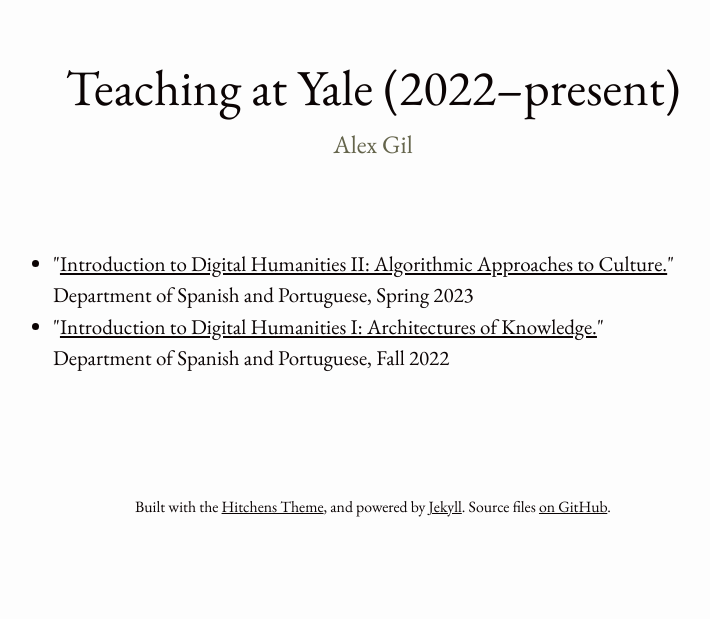
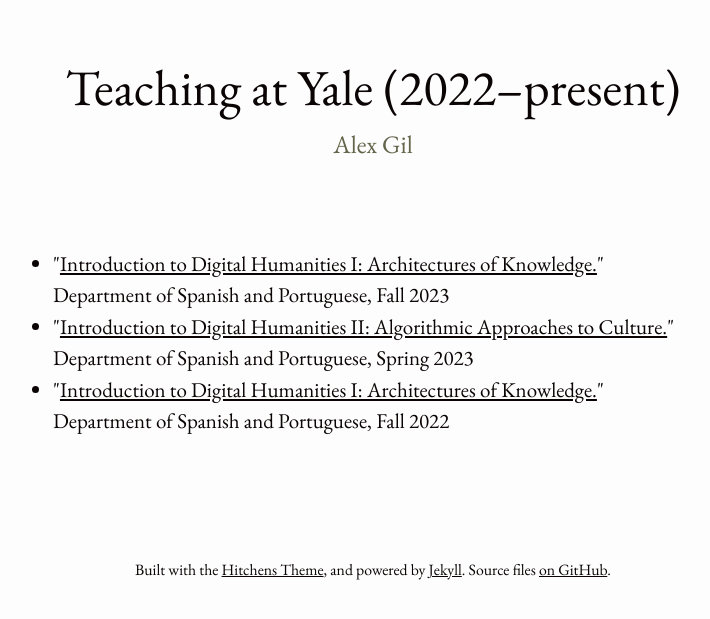
Before and after one commit to elotroalex/s23-intro-dh, a Jekyll site: the page built from index.html, in a window 1280 px wide. Shown: the top 619 px of the page, without its empty margins (267-977 px from the left). Built offline with Jekyll 4.4.1, drawn with Linux system fonts in a browser that asks for light colours.

Commit message:
added fall course

```diff
--- a/_layouts/home.html
+++ b/_layouts/home.html
@@ -2,18 +2,18 @@
 layout: default
 ---
 
-
-  <header class="site-masthead">
-
-      <h1>
-        Teaching at Yale (2022–present)
-      </h1>
-      <h2>Alex Gil</h2>
-
-  </header>
+<header class="site-masthead">
+  <h1>Teaching at Yale (2022–present)</h1>
+  <h2>Alex Gil</h2>
+</header>
 
 <main class="home" id="main" role="main" aria-label="Content">
   <ul>
+    <li>
+      "<a href="http://teaching.elotroalex.com/f23-intro-dh/"
+        >Introduction to Digital Humanities I: Architectures of Knowledge.</a
+      >" Department of Spanish and Portuguese, Fall 2023
+    </li>
     <li>
       "<a href="http://teaching.elotroalex.com/s23-intro-dh/"
         >Introduction to Digital Humanities II: Algorithmic Approaches to
```
Also changed, not shown: newsletter.md (added, +15 -0 lines).
